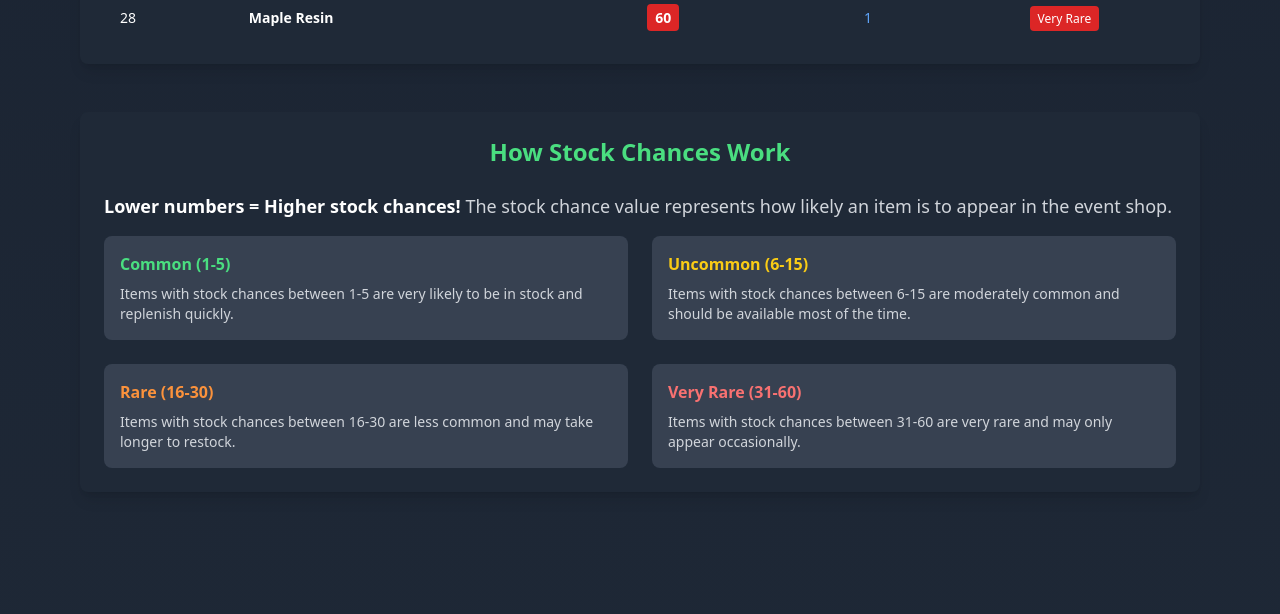
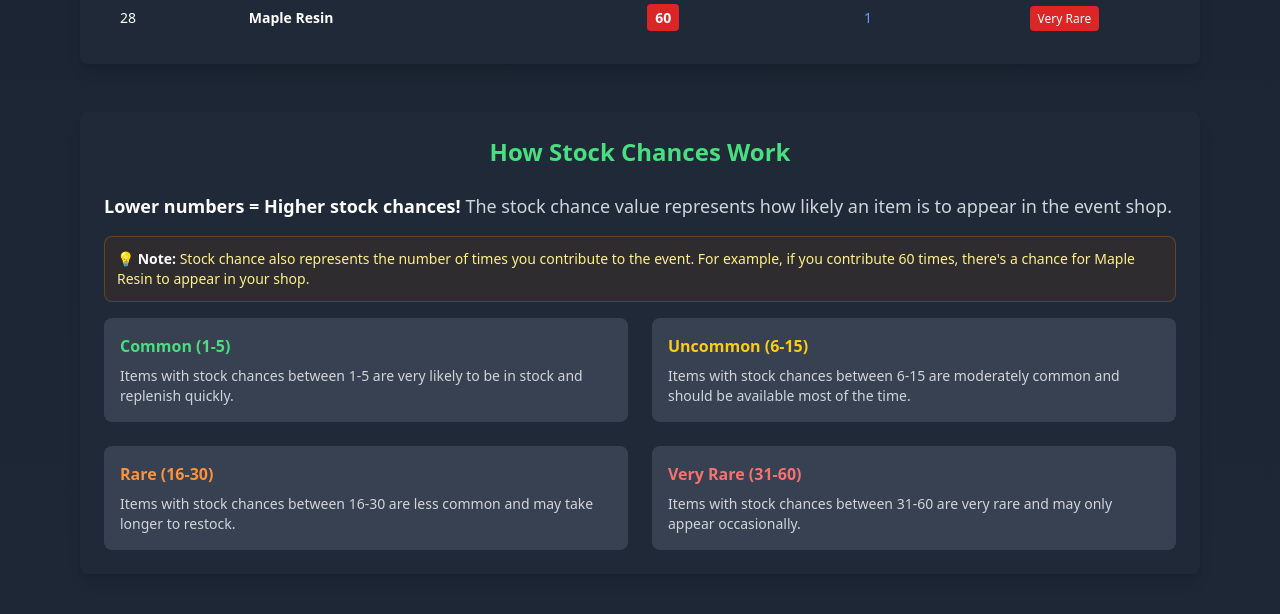
Before and after one commit to NomadWithoutAHome/GrowCaculator-main, a FastAPI app: page /event-stock in a window 1280 px wide. Shown: the part 3379-3993 px from the top of the page. Run offline with FastAPI, Linux system fonts and the light colour scheme; some libraries are stand-ins or nearby versions.

Commit message:
fix redis error and added stock hint

```diff
--- a/services/vercel_shared_results_service.py
+++ b/services/vercel_shared_results_service.py
@@ -34,7 +34,7 @@ class VercelSharedResultsService:
         else:
             logger.info("VercelSharedResultsService initialized with in-memory storage (fallback)")
 
-    def _get_redis_client(self) -> Optional[redis.Redis]:
+    def _get_redis_client(self) -> Optional['redis.Redis']:
         """Get Redis client from environment variables."""
         try:
             redis_url = os.getenv('REDIS_URL') or os.getenv('REDIS_RV_URL')
--- a/templates/event_stock.html
+++ b/templates/event_stock.html
@@ -188,6 +188,12 @@
             <p class="text-lg">
                 <strong class="text-white">Lower numbers = Higher stock chances!</strong> The stock chance value represents how likely an item is to appear in the event shop.
             </p>
+            <div class="bg-yellow-900/20 p-3 rounded-lg border border-yellow-600/30">
+                <p class="text-sm text-yellow-200">
+                    <strong class="text-white">💡 Note:</strong> Stock chance also represents the number of times you contribute to the event.
+                    For example, if you contribute 60 times, there's a chance for Maple Resin to appear in your shop.
+                </p>
+            </div>
             <div class="grid grid-cols-1 md:grid-cols-2 gap-6 mt-6">
                 <div class="bg-gray-700 p-4 rounded-lg">
                     <h3 class="text-green-400 font-semibold mb-2">Common (1-5)</h3>
```
